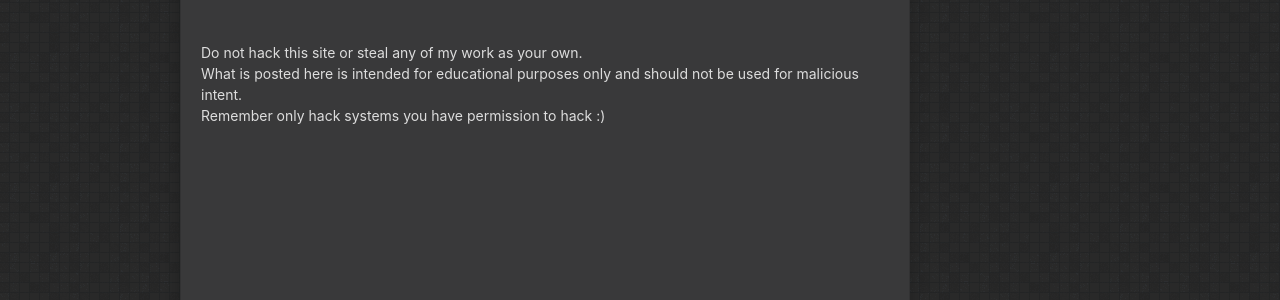
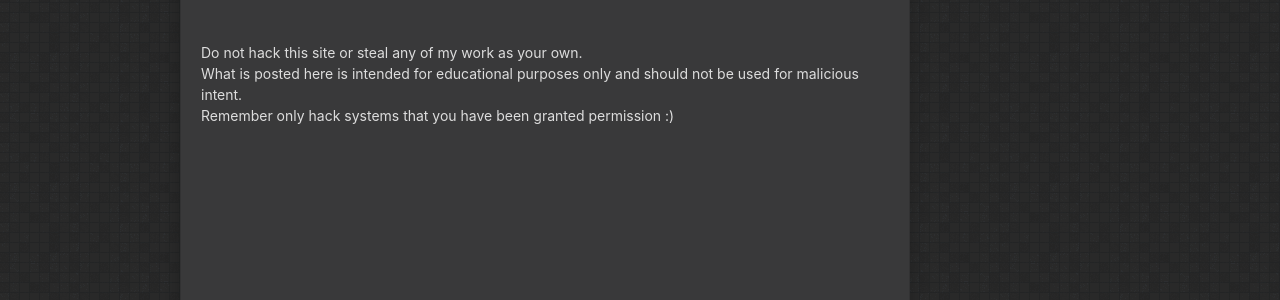
Before and after one commit to AaronBray/AaronBray.github.io, a Jekyll site: the page built from about.md, in a window 1280 px wide and 900 px high, scrolled down 535 px. Shown: the part 153-453 px from the top of the window. Built offline with Jekyll 4.4.1, drawn with Linux system fonts in a browser that asks for light colours.

Commit message:
Update about.md

```diff
--- a/about.md
+++ b/about.md
@@ -15,7 +15,7 @@ Everything published here was done with explicit permission.
 <br>
 Do not hack this site or steal any of my work as your own.
 What is posted here is intended for educational purposes only and should not be used for malicious intent.
-Remember only hack systems you have permission to hack :)
+Remember only hack systems that you have been granted permission :)
 <br>
 <br>
 <br>
```
